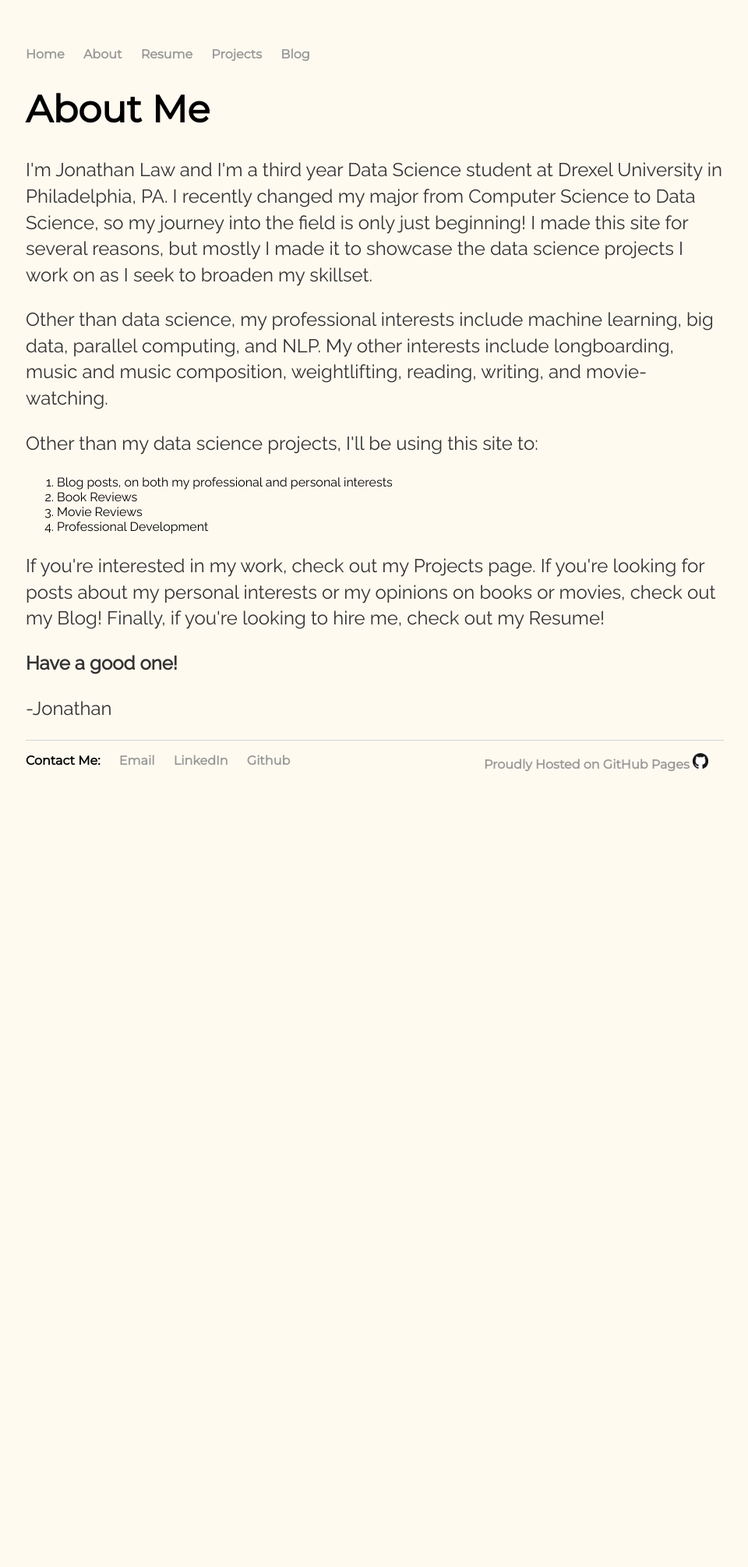
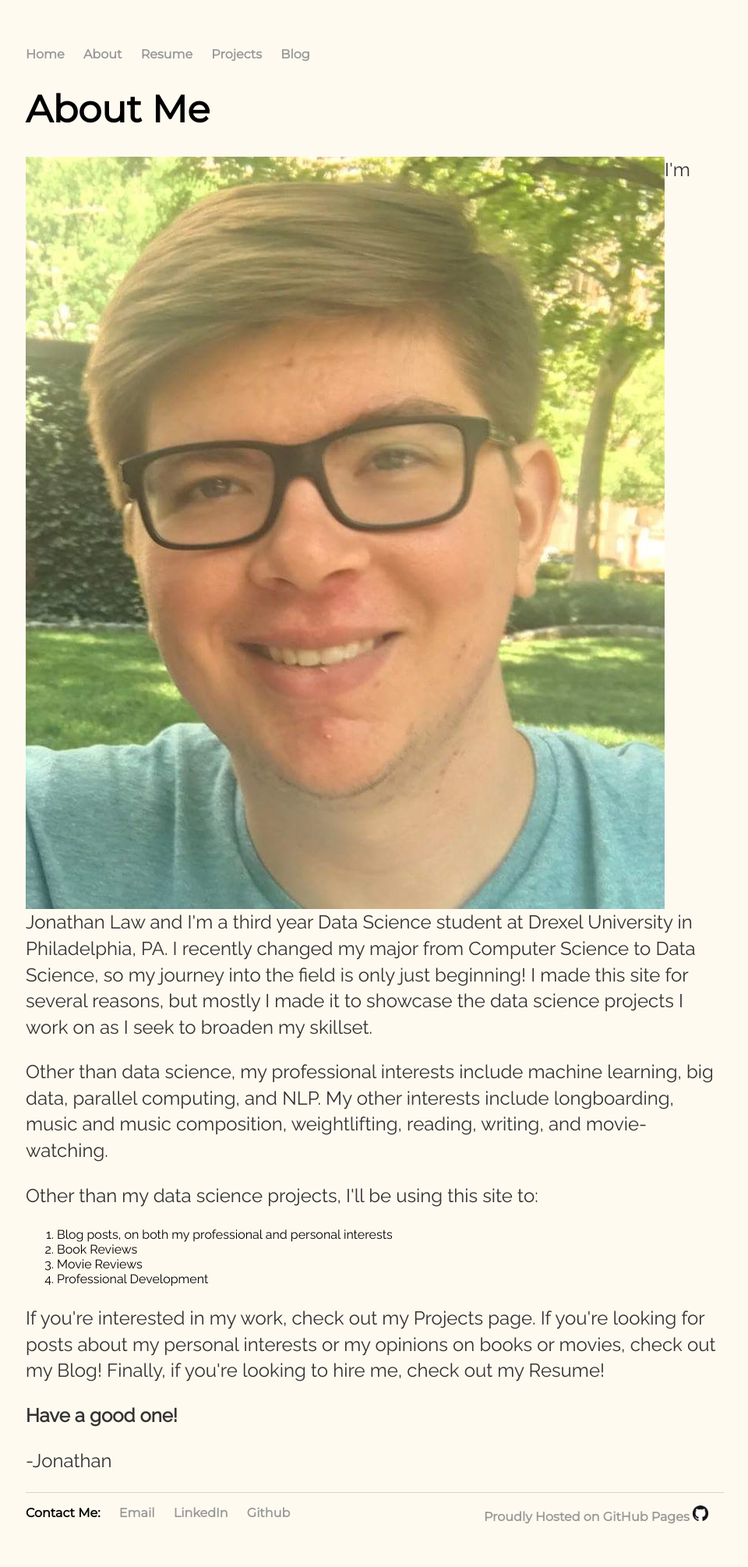
Before and after one commit to shindig7/my-site, a Jekyll site: the page built from about.html, in a window 1280 px wide. Shown: the whole page at 78% size, without its empty margins (159-1119 px from the left). Built offline with Jekyll 4.4.1, drawn with Linux system fonts in a browser that asks for light colours; before the commit the page ends 1045 px from its top, so only the background shows below that.

Commit message:
Added profile picture

```diff
--- a/about.html
+++ b/about.html
@@ -7,7 +7,7 @@
 <div class='blurb'>
   <h1>About Me</h1>
 </div><!-- /.blurb -->
-<p> I'm Jonathan Law and I'm a third year Data Science student at Drexel University in Philadelphia, PA. I recently changed my major from Computer Science to Data Science, so my journey into the field is only just beginning! I made this site for several reasons, but mostly I made it to showcase the data science projects I work on as I seek to broaden my skillset.</p>
+<img src='/files/ProfilePicture_edited.jpg' align='left'><p> I'm Jonathan Law and I'm a third year Data Science student at Drexel University in Philadelphia, PA. I recently changed my major from Computer Science to Data Science, so my journey into the field is only just beginning! I made this site for several reasons, but mostly I made it to showcase the data science projects I work on as I seek to broaden my skillset.</p>
 <p> Other than data science, my professional interests include machine learning, big data, parallel computing, and NLP. My other interests include longboarding, music and music composition, weightlifting, reading, writing, and movie-watching. <p>
 <p> Other than my data science projects, I'll be using this site to: </p>
 <ul>
```
